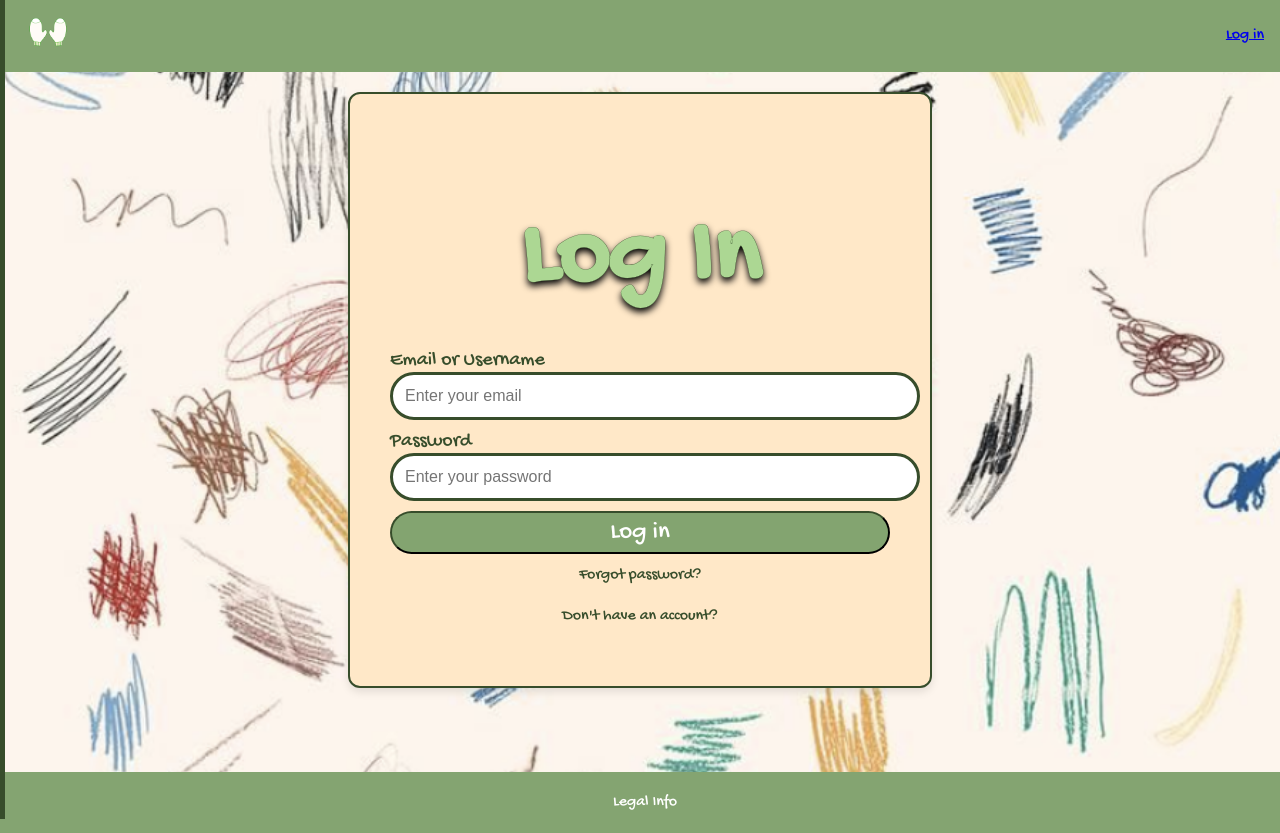
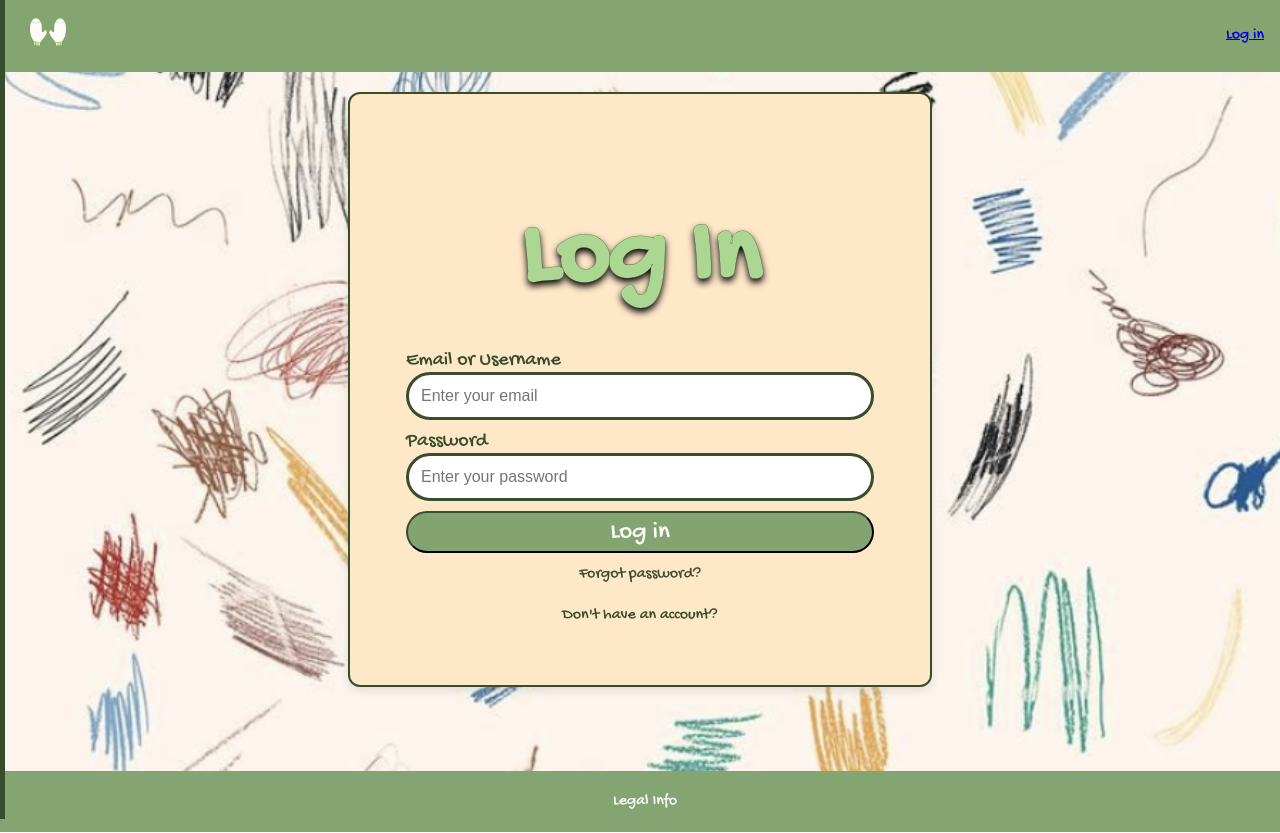
Before and after one commit to rin-bell4772/mttn, a Next.js app in the folder mttn/: page /login in a window 1280 px wide. Built offline with nearby package versions, Linux system fonts and the light colour scheme; a web font is replaced by a local one.

Commit message:
fixed some css, commented out erroneous code in Login for now

```diff
--- a/mttn/src/app/createAccount/CreateAccount.module.css
+++ b/mttn/src/app/createAccount/CreateAccount.module.css
@@ -43,6 +43,8 @@
   display: flex;
   flex-direction: column;
   margin: 0px 20px 20px 20px;
+  padding: 0 16px;
+  box-sizing: border-box;
 }
 
 .label {
@@ -62,6 +64,7 @@
   margin-right: auto;
   margin-bottom: 10px;
   color: #333;
+  box-sizing: border-box;
 }
 
 .createAccountButton {
@@ -73,6 +76,7 @@
   border-radius: 35px;
   cursor: pointer;
   font-family: 'Gochi Hand', sans-serif;
+  box-sizing: border-box;
 }
 
 .createAccountButton:hover {
--- a/mttn/src/app/login/Login.module.css
+++ b/mttn/src/app/login/Login.module.css
@@ -40,6 +40,8 @@
 .form {
   display: flex;
   flex-direction: column;
+  padding: 0 16px;
+  box-sizing: border-box;
 }
 
 .label {
@@ -56,6 +58,7 @@
   color: #333;
   border-radius: 35px;
   margin-bottom: 10px;
+  box-sizing: border-box;
 }
 
 .loginButton {
@@ -68,6 +71,7 @@
   border-radius: 35px;
   cursor: pointer;
   font-family: 'Gochi Hand', sans-serif;
+  box-sizing: border-box;
 }
 
 .loginButton:hover {
--- a/mttn/src/app/login/Login.tsx
+++ b/mttn/src/app/login/Login.tsx
@@ -26,7 +26,7 @@ export const Login = () => {
     formData.append('password', password);
 
     try {
-       const response = await doCredentialLogin(formData);
+    //   const response = await doCredentialLogin(formData);
     //   if (response) {
     //     console.log('Login Successful:', { email, password });
     //     router.push('/dashboard');
--- a/mttn/src/app/login/loginAuthentication.ts
+++ b/mttn/src/app/login/loginAuthentication.ts
@@ -1,7 +1,7 @@
 import { signIn, signOut } from "@/auth";
 
 export async function doLogout() {
-    // await signOut({ redirectTo: "/"});
+    await signOut({ redirectTo: "/"});
 }
 
 export async function doCredentialLogin(formData: FormData): Promise<any> {
@@ -9,14 +9,14 @@ export async function doCredentialLogin(formData: FormData): Promise<any> {
     const email = formData.get("email") as string;
     const password = formData.get("password") as string;
 
-    // try {
-    //     const response = await signIn("credentials", {
-    //         email,
-    //         password,
-    //         redirect: false
-    //     });
-    //     return response;
-    // } catch (error) {
-    //     return error;
-    // }
+    try {
+        const response = await signIn("credentials", {
+            email,
+            password,
+            redirect: false
+        });
+        return response;
+    } catch (error) {
+        return error;
+    }
 }
--- a/mttn/src/auth.ts
+++ b/mttn/src/auth.ts
@@ -32,7 +32,7 @@ export const {
 
                         if (isMatch) {
                             return {
-                                if: user._id.toString(),
+                                id: user._id.toString(),
                                 email: user.email,
                                 name: user.username,
                             };
```
